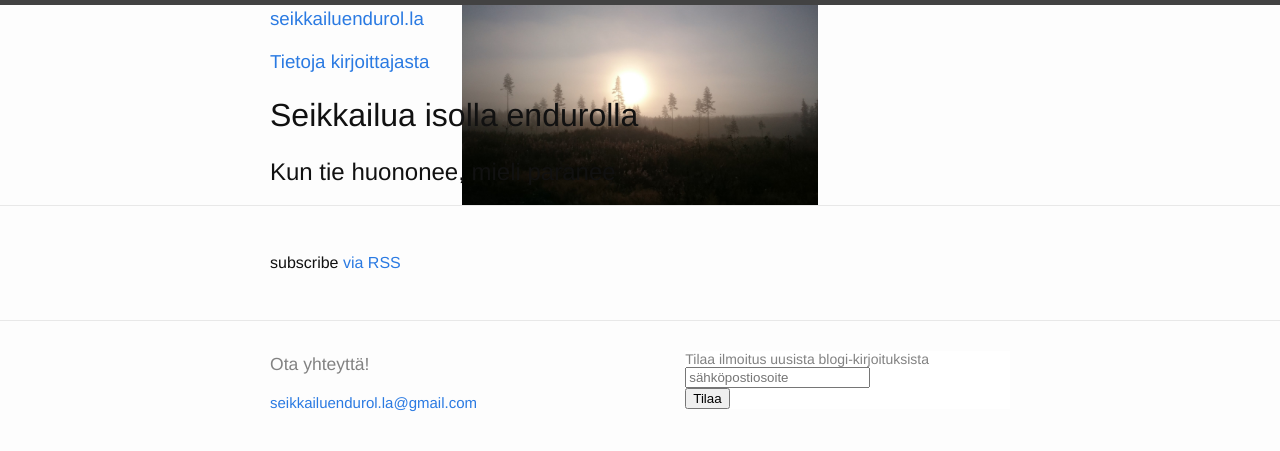
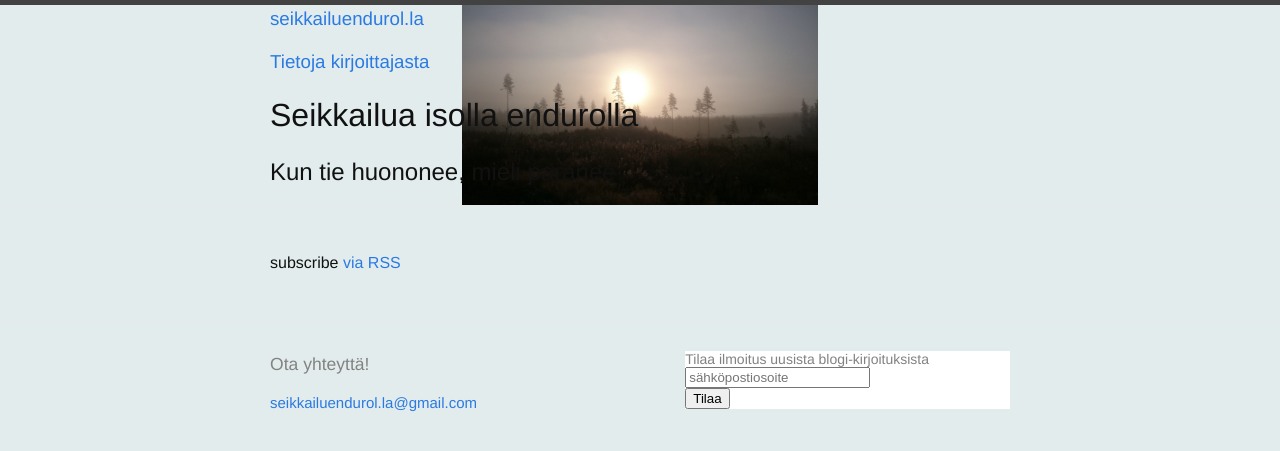
Before and after one commit to seikkailuendurolla/seikkailuendurolla.github.io, a Jekyll site: the page built from index.html, in a window 1280 px wide. Shown: the top 451 px of the page. Built offline with Jekyll 4.4.1, drawn with Linux system fonts in a browser that asks for light colours; some web fonts are replaced; comment, search, counter and statistics services are not loaded.

Commit message:
Layoutin taustaväri tummenmaksi

```diff
--- a/css/main.scss
+++ b/css/main.scss
@@ -15,7 +15,7 @@ $base-line-height: 1.5;
 $spacing-unit:     30px;
 
 $text-color:       #111;
-$background-color: #fdfdfd;
+$background-color: #e3ecec;
 $brand-color:      #2a7ae2;
 
 $grey-color:       #828282;
```
